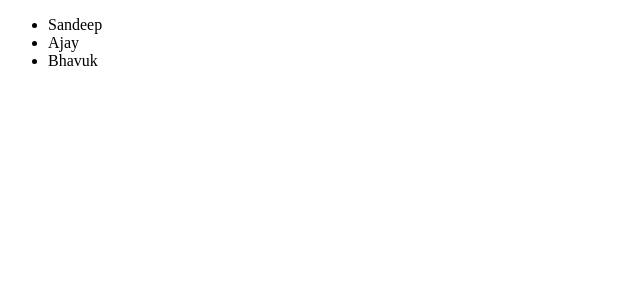
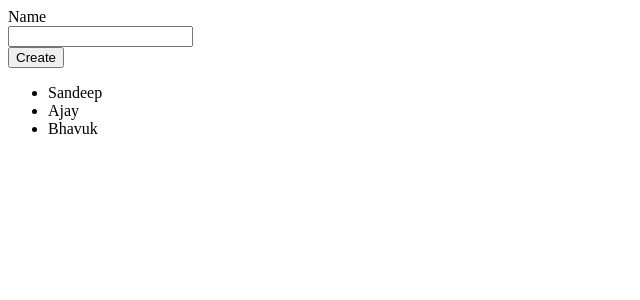
Before and after one commit to SandeepDalalCSE/Angular-Refresher-Project, an Angular app: page / in a window 1280 px wide. Shown: the top 300 px of the page, without its empty margins (0-640 px from the left). Built offline with nearby package versions, Linux system fonts and the light colour scheme.

Commit message:
Handling User Input

```diff
--- a/src/app/app.component.html
+++ b/src/app/app.component.html
@@ -1,2 +1,3 @@
+<app-person-input></app-person-input>
 <!-- So the selector of this persons component will look up in app component, which is also declared in the declarations array of NgModule. -->
 <app-persons [personList]="persons"></app-persons>
--- a/src/app/app.module.ts
+++ b/src/app/app.module.ts
@@ -4,12 +4,14 @@ import { NgModule } from '@angular/core';
 import { AppComponent } from './app.component';
 // Registering persons component in app module.
 import { PersonsComponent } from './persons/persons.component';
+import { PersonInputComponent } from './persons/person-input.component';
 
 @NgModule({
   // the selector of persons component will look in all other component in the declarations.
   declarations: [
     AppComponent,
-    PersonsComponent
+    PersonsComponent,
+    PersonInputComponent
   ],
   imports: [
     BrowserModule
--- /dev/null
+++ b/src/app/persons/person-input.component.css
@@ -0,0 +1,3 @@
+label, input, button {
+  display: block;
+}
--- /dev/null
+++ b/src/app/persons/person-input.component.html
@@ -0,0 +1,3 @@
+<label for="name">Name</label>
+<input type="text" id="name" />
+<button>Create</button>
```
Also changed, not shown: src/app/persons/person-input.component.ts (added, +8 -0 lines).
